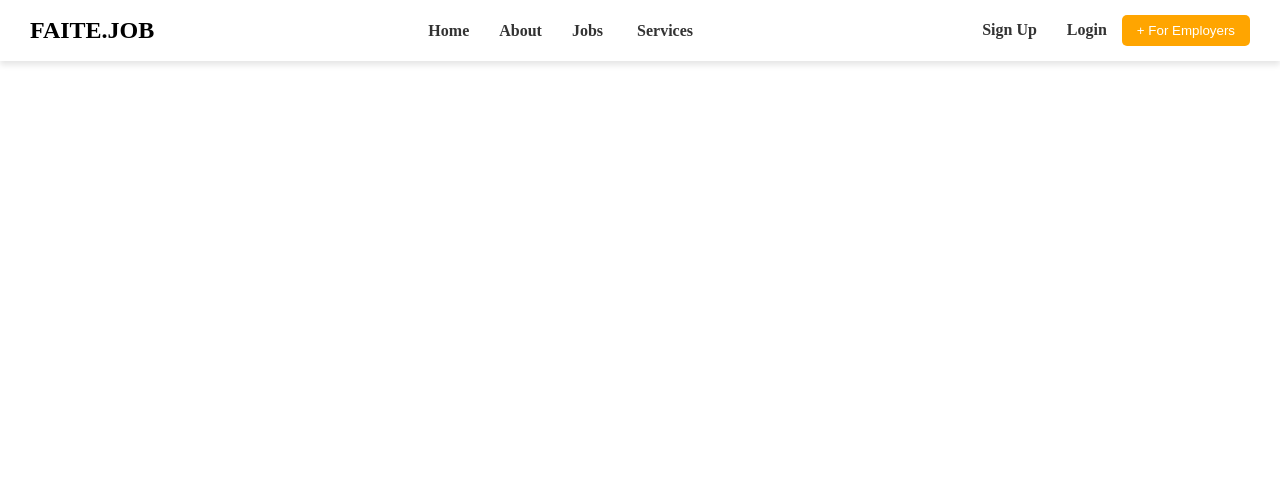
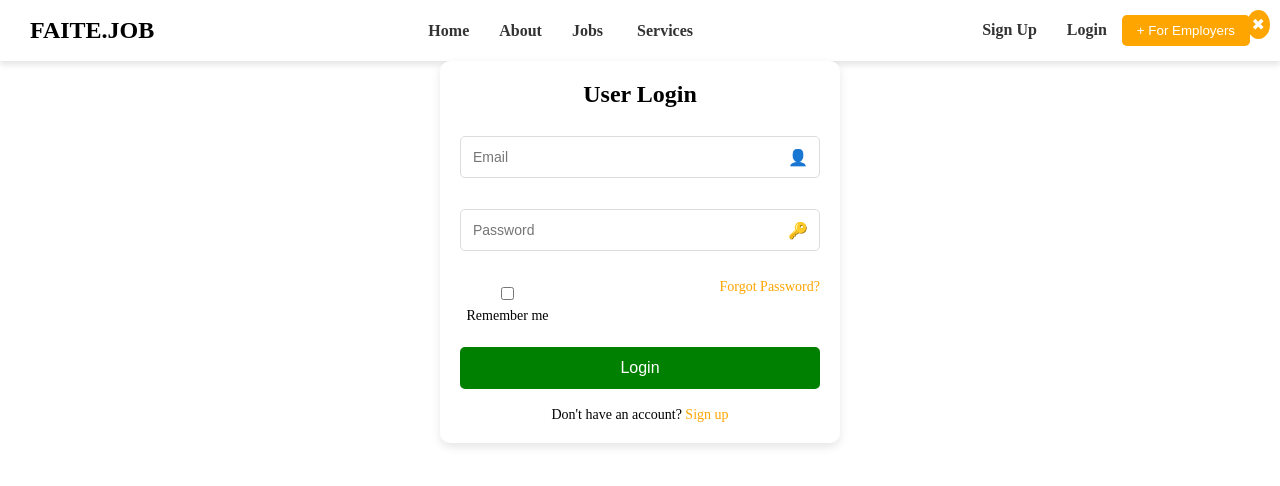
Before and after one commit to Jarshan/Job-Portal-Faite, a React (Vite) app: page /login in a window 1280 px wide. Shown: the top 486 px of the page. Built offline with nearby package versions, Linux system fonts and the light colour scheme.

Commit message:
Login Updated

```diff
--- a/src/App.jsx
+++ b/src/App.jsx
@@ -5,6 +5,7 @@ import Hero from './components/Hero';
 import CandidateForm from './components/CandidateForm';
 import RecruiterDashboard from './components/RecruiterDashboard';
 import SignUp from './components/Signup';
+import Login from './components/Login';
 
 
 
@@ -18,6 +19,7 @@ const App = () => {
        <Route path="/candidate" element={<CandidateForm/>} />
        <Route path="/recruiter" element={<RecruiterDashboard/>} />
        <Route path="/signup" element={<SignUp/>} />
+       <Route path="/login" element={<Login/>} />
     </Routes>
   </Router>
   </div>
--- /dev/null
+++ b/src/components/Login.jsx
@@ -0,0 +1,66 @@
+import { useState } from "react";
+import "../styles/Login.css";
+
+const Login = () => {
+  const [email, setEmail] = useState("");
+  const [password, setPassword] = useState("");
+  const [rememberMe, setRememberMe] = useState(false);
+
+  const handleSubmit = (e) => {
+    e.preventDefault();
+    console.log("Logging in with:", { email, password, rememberMe });
+  };
+
+  return (
+    <div className="login-container">
+      <button className="close-btn">✖</button>
+      <h2>User Login</h2>
+
+      <form onSubmit={handleSubmit} className="login-form">
+        <div className="input-group">
+          <input
+            type="email"
+            placeholder="Email"
+            value={email}
+            onChange={(e) => setEmail(e.target.value)}
+            required
+          />
+          <span className="icon">👤</span>
+        </div>
+
+        <div className="input-group">
+          <input
+            type="password"
+            placeholder="Password"
+            value={password}
+            onChange={(e) => setPassword(e.target.value)}
+            required
+          />
+          <span className="icon">🔑</span>
+        </div>
+
+        <div className="remember-forgot">
+          <label>
+            <input
+              type="checkbox"
+              checked={rememberMe}
+              onChange={() => setRememberMe(!rememberMe)}
+            />
+            Remember me
+          </label>
+          <a href="#">Forgot Password?</a>
+        </div>
+
+        <button type="submit" className="login-button">
+          Login
+        </button>
+      </form>
+
+      <p className="signup-link">
+        Don't have an account? <a href="#">Sign up</a>
+      </p>
+    </div>
+  );
+};
+
+export default Login;
--- a/src/components/Signup.jsx
+++ b/src/components/Signup.jsx
@@ -27,6 +27,8 @@ const SignUp = () => {
       </div>
 
       <form className="signup-form">
+        {userType === "jobseeker" ? (
+          <>
             <div className="input-group">
               <input type="text" placeholder="First Name" required />
               <span className="icon">👤</span>
@@ -63,8 +65,6 @@ const SignUp = () => {
               <span className="icon">📞</span>
             </div>
 
-        {userType === "jobseeker" && (
-          <>
             <div className="experience-selection">
               <button
                 className={experience === "experienced" ? "active" : ""}
@@ -93,6 +93,59 @@ const SignUp = () => {
               <input type="file" />
             </div>
           </>
+        ) : (
+          <>
+            <div className="input-group">
+              <input type="text" placeholder="Organization Name" required />
+              <span className="icon">🏢</span>
+            </div>
+
+            <div className="input-group">
+              <input type="email" placeholder="Email" required />
+              <span className="icon">📧</span>
+            </div>
+
+            <div className="input-group">
+              <input type="password" placeholder="Password" required />
+              <span className="icon">🔑</span>
+            </div>
+
+            <div className="input-group">
+              <input type="password" placeholder="Re-enter password" required />
+              <span className="icon">🔑</span>
+            </div>
+
+            <div className="input-group">
+              <select>
+                <option>(+94) Sri Lanka</option>
+                <option>(+41) Switzerland</option>
+                <option>(+44) UK</option>
+                <option>(+91) India</option>
+                <option>(+27) South Africa</option>
+              </select>
+            </div>
+
+            <div className="input-group">
+              <input type="text" placeholder="Phone Number" required />
+              <span className="icon">📞</span>
+            </div>
+
+            <div className="input-group">
+              <select>
+                <option>Title</option>
+                <option>Mr.</option>
+                <option>Ms.</option>
+                <option>Dr.</option>
+              </select>
+              <input type="text" placeholder="Name of contact person" required />
+              <span className="icon"></span>
+            </div>
+
+            <div className="input-group">
+              <input type="text" placeholder="Job title of contact" required />
+              <span className="icon">📌</span>
+            </div>
+          </>
         )}
 
         <button type="submit" className="signup-button">
--- /dev/null
+++ b/src/styles/Login.css
@@ -0,0 +1,90 @@
+
+
+  .login-container {
+
+
+    width: 400px;
+    background: white;
+    padding: 20px;
+    border-radius: 10px;
+    box-shadow: 0 4px 10px rgba(0, 0, 0, 0.1);
+    text-align: center;
+    margin: auto;
+
+  }
+
+
+  .close-btn {
+    position: absolute;
+    top: 10px;
+    right: 10px;
+    background: orange;
+    border: none;
+    color: white;
+    font-size: 16px;
+    cursor: pointer;
+    border-radius: 50%;
+    padding: 5px;
+  }
+
+  h2 {
+    margin-bottom: 20px;
+  }
+
+  .login-form {
+    display: flex;
+    flex-direction: column;
+    gap: 15px;
+  }
+
+  .input-group {
+    position: relative;
+    display: flex;
+    align-items: center;
+  }
+
+  .input-group input {
+    width: 100%;
+    padding: 12px;
+    border: 1px solid #ddd;
+    border-radius: 5px;
+    font-size: 14px;
+  }
+
+  .input-group .icon {
+    position: absolute;
+    right: 12px;
+    color: orange;
+  }
+
+  .remember-forgot {
+    display: flex;
+    justify-content: space-between;
+    font-size: 14px;
+    margin-top: 5px;
+  }
+
+  .remember-forgot a {
+    color: orange;
+    text-decoration: none;
+  }
+
+  .login-button {
+    background: green;
+    color: white;
+    padding: 12px;
+    border: none;
+    border-radius: 5px;
+    font-size: 16px;
+    cursor: pointer;
+  }
+
+  .signup-link {
+    margin-top: 10px;
+    font-size: 14px;
+  }
+
+  .signup-link a {
+    color: orange;
+    text-decoration: none;
+  }
```
Lines whose indentation alone changed are shown as unchanged.
